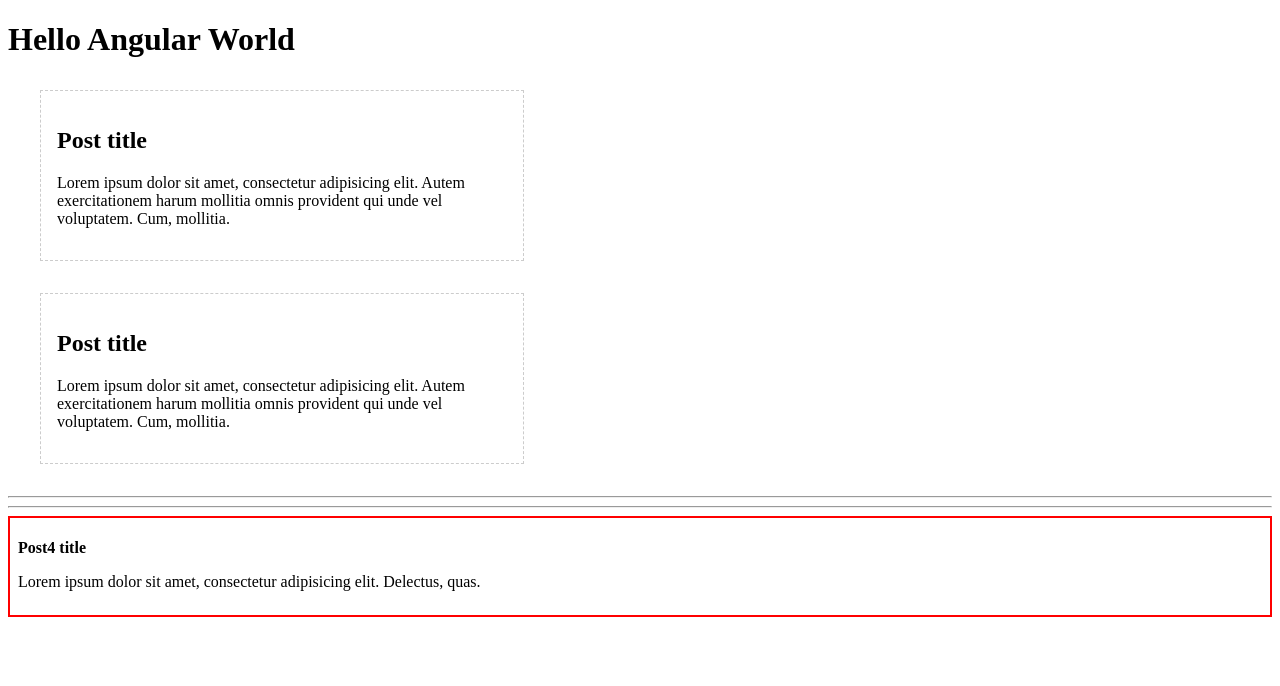
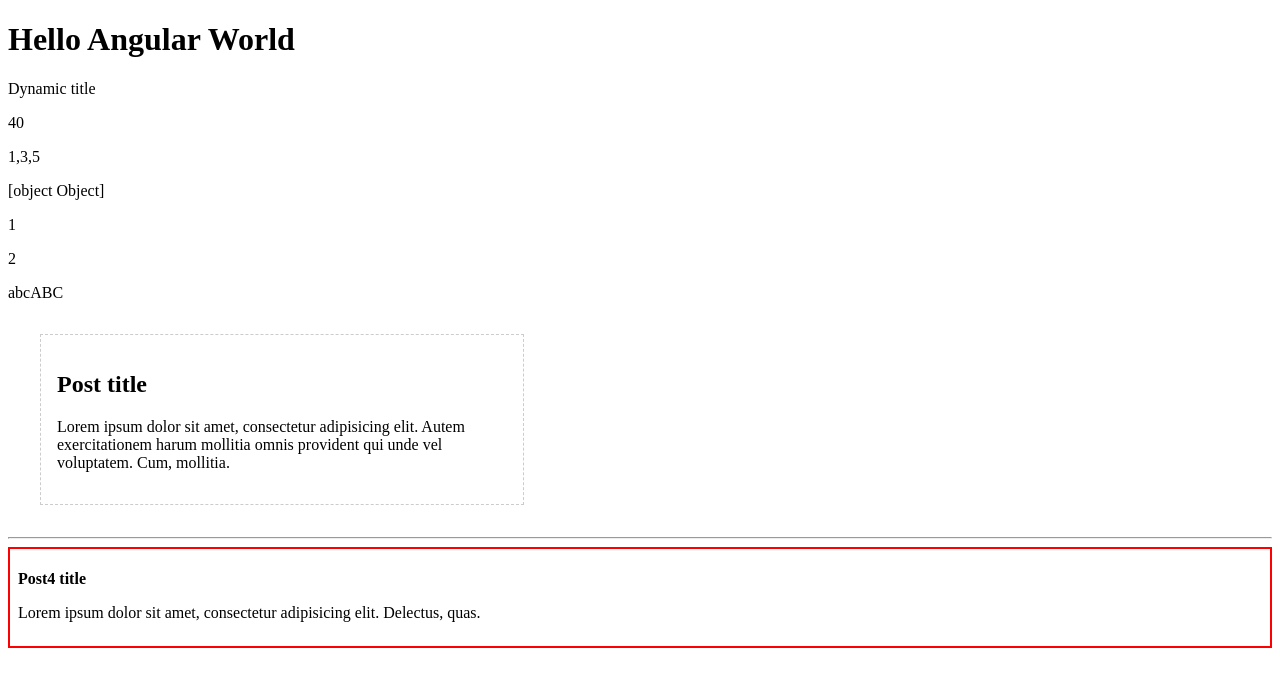
Before and after one commit to Iron-Cow/Angular-learn, an Angular app: page / in a window 1280 px wide. Shown: the top 686 px of the page. Built offline with nearby package versions, Linux system fonts and the light colour scheme.

Commit message:
interpolation

```diff
--- a/src/app/app.component.html
+++ b/src/app/app.component.html
@@ -1,7 +1,13 @@
 <h1>Hello Angular World</h1>
+<p>{{ title }}</p>
+<p>{{ number1 - 2 }}</p>
+<p>{{ arr }}</p>
+<p>{{ obj }}</p>
+<p>{{ obj.a }}</p>
+<p>{{ obj.b.c }}</p>
+<p>{{ 'abc' + 'ABC' }}</p>
+
 
 <app-post></app-post>
-<app-post></app-post>
-<hr>
 <hr>
 <app-post4></app-post4>
--- a/src/app/app.component.ts
+++ b/src/app/app.component.ts
@@ -6,5 +6,11 @@
   styleUrls: ['./app.component.scss']
 })
 export class AppComponent {
-  // title = 'angular-basics';
+  title = 'Dynamic title';
+  number1 = 42;
+  arr = [1, 3, 5];
+  obj = {
+    a: 1,
+    b: {c: 2}
+  };
 }
```
